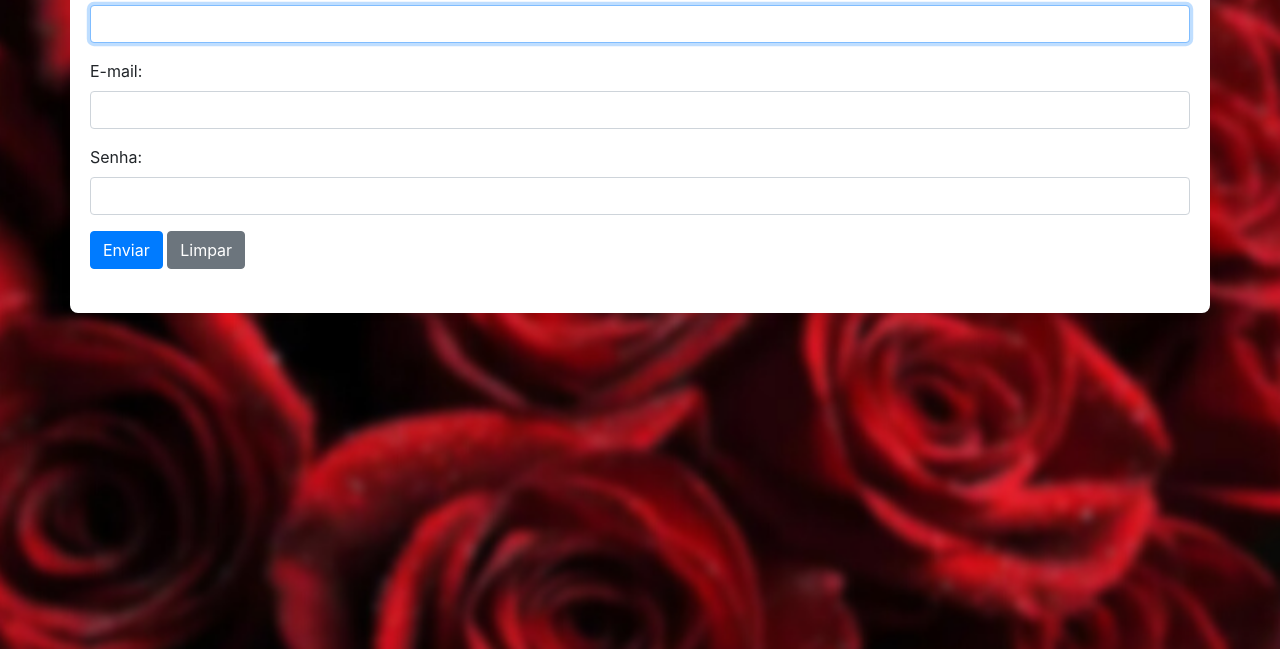
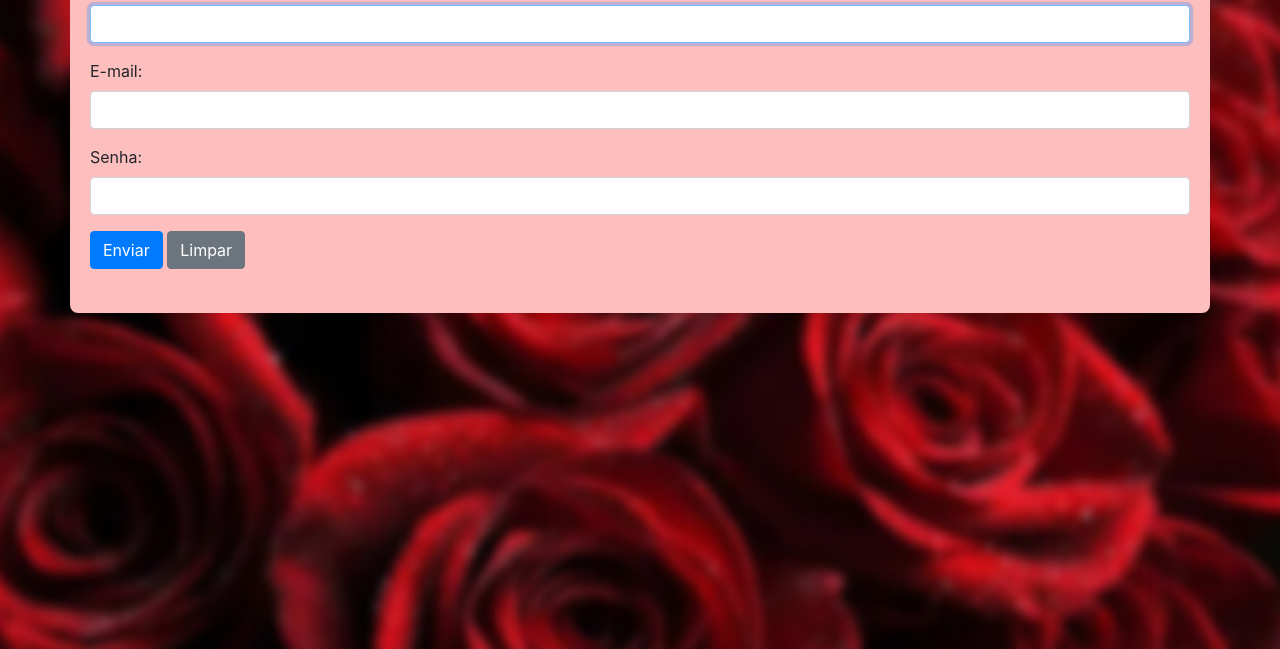
Before and after one commit to erick1kr/Loja-de-Cosmeticos, a website: page formulario/index.html in a window 1280 px wide. Shown: the part 151-800 px from the top of the page. Drawn offline with nearby package versions, Linux system fonts and the light colour scheme.

Commit message:
mudança cor

```diff
--- a/formulario/index.html
+++ b/formulario/index.html
@@ -16,7 +16,7 @@
     <div
       class="container mt-5"
       style="
-        background-color: white;
+        background-color: #fdbebe;
         padding: 20px;
         border-radius: 8px;
         box-shadow: 0 0 10px rgba(0, 0, 0, 0.1);
```
Also changed, not shown: formulario/login.html (+1 -1 lines).
